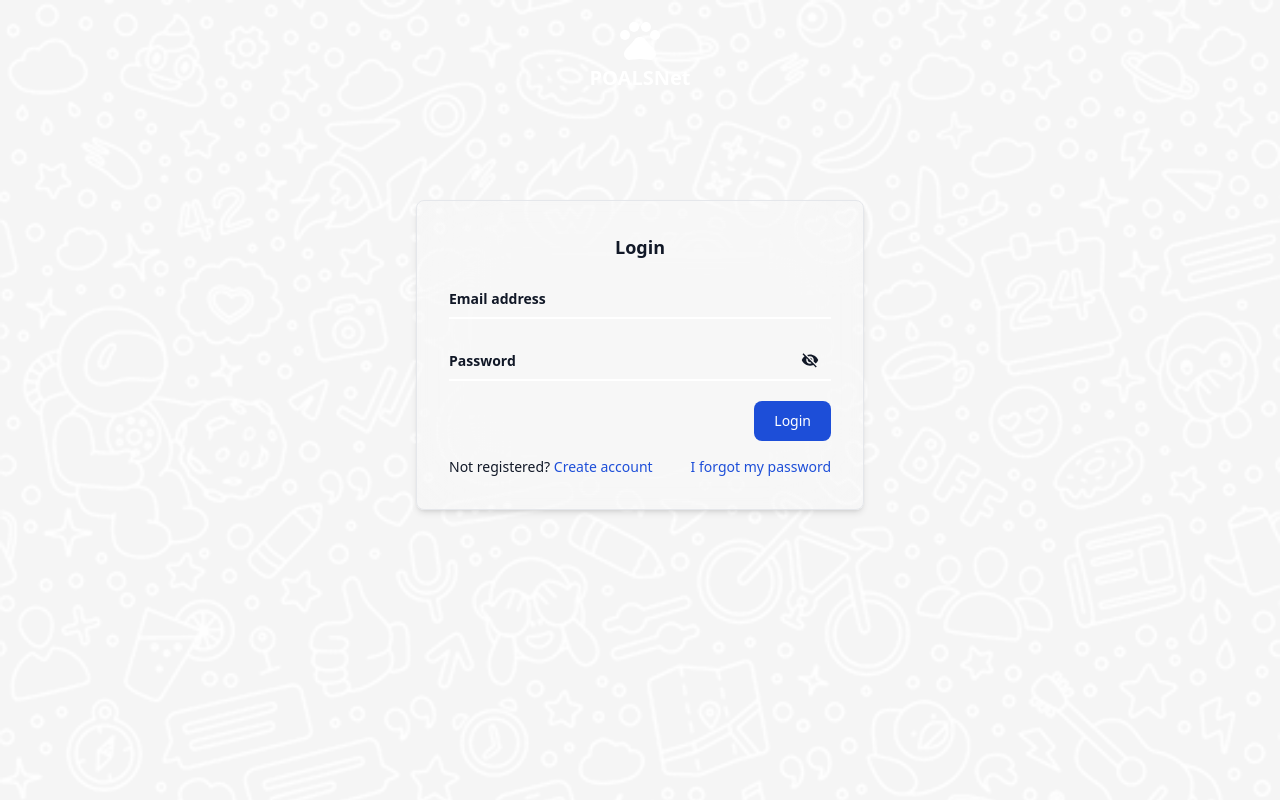
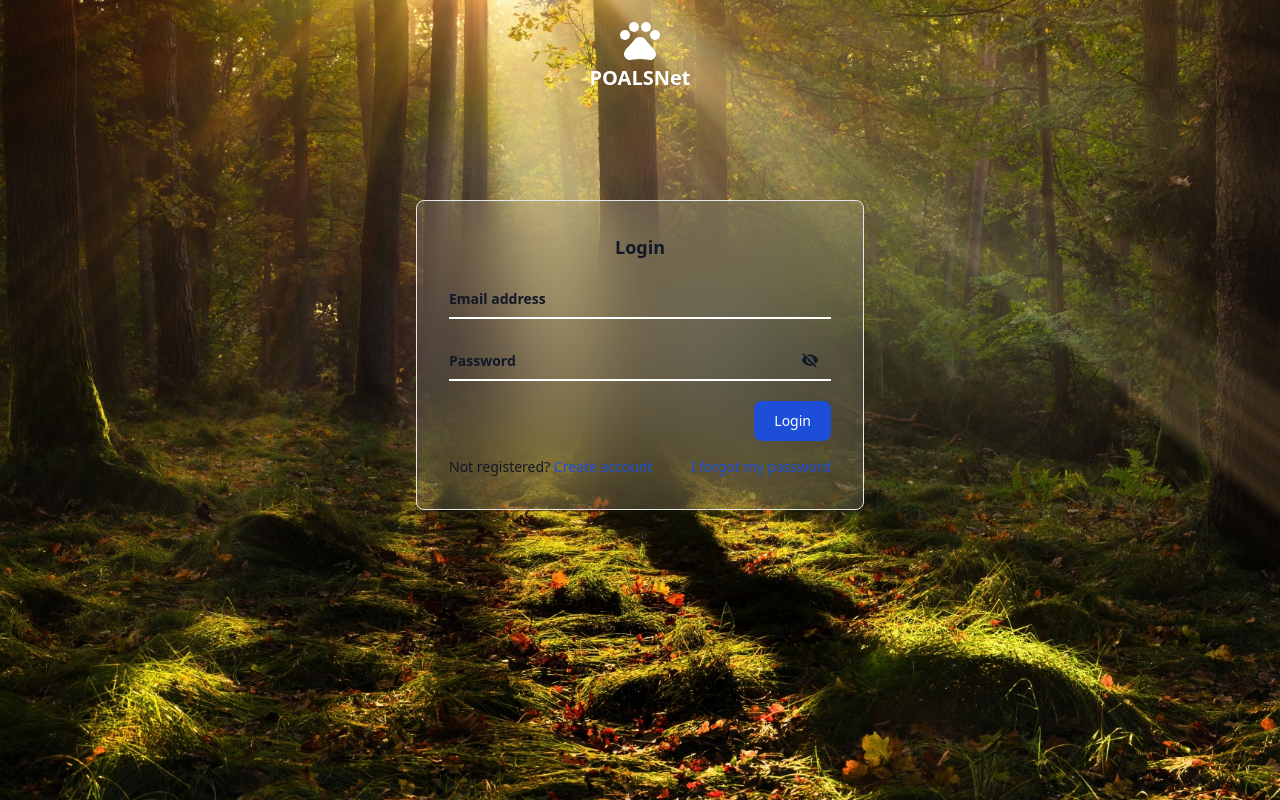
Before and after one commit to alper-demir/pet-owners-and-animal-lovers-social-network-client, a React (Create React App) app: page /login in a window 1280 px wide. Built offline with nearby package versions, Linux system fonts and the light colour scheme; no server answers.

Commit message:
Styling..

```diff
--- a/src/pages/Auth/ForgotPassword.jsx
+++ b/src/pages/Auth/ForgotPassword.jsx
@@ -2,6 +2,8 @@ import axios from 'axios';
 import { useEffect, useState } from 'react'
 import { Link } from 'react-router-dom'
 import { toast } from 'react-hot-toast';
+import "./auth.css"
+import { MdOutlinePets } from 'react-icons/md';
 
 const ForgotPassword = () => {
 
@@ -38,12 +40,16 @@ const ForgotPassword = () => {
 
 
     return (
-        <div>
+        <div className='h-screen bg-img-auth'>
+            <div className="flex justify-center flex-col items-center pt-4 font-bold text-white">
+                <MdOutlinePets className='text-5xl' title='POALSNet' />
+                <span className="text-xl">POALSNet</span>
+            </div>
             <div className="fixed top-1/4 w-full max-sm:p-4">
-                <form className="max-w-md mx-auto border p-8 text-sm rounded-lg shadow-md" onSubmit={handleResetPassword}>
+                <form className="max-w-md mx-auto border p-8 text-sm rounded-lg shadow-md bg-white bg-opacity-10 backdrop-blur-lg" onSubmit={handleResetPassword}>
                     <div className="relative z-0 w-full mb-5 group">
-                        <input type="email" name="floating_email" id="floating_email" className="block py-2.5 px-0 w-full text-gray-900 bg-transparent border-0 border-b-2 border-gray-300 appearance-none dark:border-gray-600 dark:focus:border-blue-500 focus:outline-none focus:ring-0 focus:border-blue-600 peer" placeholder=" " required onChange={handleEmail} />
-                        <label htmlFor="floating_email" className="peer-focus:font-medium absolute dark:text-gray-400 duration-300 transform -translate-y-6 scale-75 top-3 -z-10 origin-[0] peer-focus:start-0 rtl:peer-focus:translate-x-1/4 rtl:peer-focus:left-auto peer-focus:text-blue-600 peer-focus:dark:text-blue-500 peer-placeholder-shown:scale-100 peer-placeholder-shown:translate-y-0 peer-focus:scale-75 peer-focus:-translate-y-6">Email address</label>
+                        <input type="email" name="floating_email" id="floating_email" className="block py-2.5 px-0 w-full text-gray-900 bg-transparent border-0 border-b-2 appearance-none border-white focus:outline-none focus:ring-0 focus:border-blue-600 peer" placeholder=" " required onChange={handleEmail} />
+                        <label htmlFor="floating_email" className="peer-focus:font-medium absolute text-sm font-semibold duration-300 transform -translate-y-6 scale-75 top-3 -z-10 origin-[0] peer-focus:start-0 rtl:peer-focus:translate-x-1/4 rtl:peer-focus:left-auto peer-focus:text-blue-600 peer-placeholder-shown:scale-100 peer-placeholder-shown:translate-y-0 peer-focus:scale-75 peer-focus:-translate-y-6">Email address</label>
                     </div>
                     <div className="flex justify-end my-2">
                         <button disabled={!buttonEnabled} type="submit" class="text-white bg-blue-700 enabled:hover:bg-blue-800 focus:ring-4 focus:outline-none focus:ring-blue-300 font-medium rounded-lg text-sm w-full sm:w-auto px-5 py-2.5 text-center dark:bg-blue-600 enabled:dark:hover:bg-blue-700 dark:focus:ring-blue-800">Reset Password</button>
--- a/src/pages/Auth/Login.jsx
+++ b/src/pages/Auth/Login.jsx
@@ -53,7 +53,7 @@ const Login = () => {
     };
 
     return (
-        <div className="h-screen bg-img">
+        <div className="h-screen bg-img-auth">
             {isLoading ? (
                 <div className="flex justify-center items-center mt-20"> <img src={loading} alt="" className="w-16 h-16" /> </div>
             ) : (
--- a/src/pages/Auth/Register.jsx
+++ b/src/pages/Auth/Register.jsx
@@ -51,7 +51,7 @@ const Register = () => {
     }
 
     return (
-        <div className="h-screen bg-red-500 bg-img">
+        <div className="h-screen bg-img-auth">
             <div className="flex justify-center flex-col items-center pt-4 font-bold text-white">
                 <MdOutlinePets className='text-5xl' title='POALSNet' />
                 <span className="text-xl">POALSNet</span>
--- a/src/pages/Auth/auth.css
+++ b/src/pages/Auth/auth.css
@@ -1,5 +1,5 @@
-.bg-img {
-    background-image: url('../../asset/bg-view.jpg');
+.bg-img-auth {
+    background-image: url('../../asset/forest-bg.jpg');
     background-repeat: no-repeat;
     background-size: cover;
 }
--- a/src/pages/Chat.jsx
+++ b/src/pages/Chat.jsx
@@ -187,7 +187,7 @@ const Chat = ({ setChatData }) => {
                             <FaListUl className='text-2xl cursor-pointer' onClick={() => setOpen(true)} />
                         </div>
                     </div>
-                    <div className="flex-grow overflow-y-auto p-4  dark:text-[#dbd5d5] bg-img bg-opacity-10" ref={chatContainerRef}>
+                    <div className="flex-grow overflow-y-auto p-4 dark:text-[#dbd5d5] bg-img bg-opacity-10" ref={chatContainerRef}>
                         <div className="space-y-2">
                             {messages.map((message, index) => (
                                 <div key={index}>
```
Also changed, not shown: src/asset/forest-bg.jpg (added).
